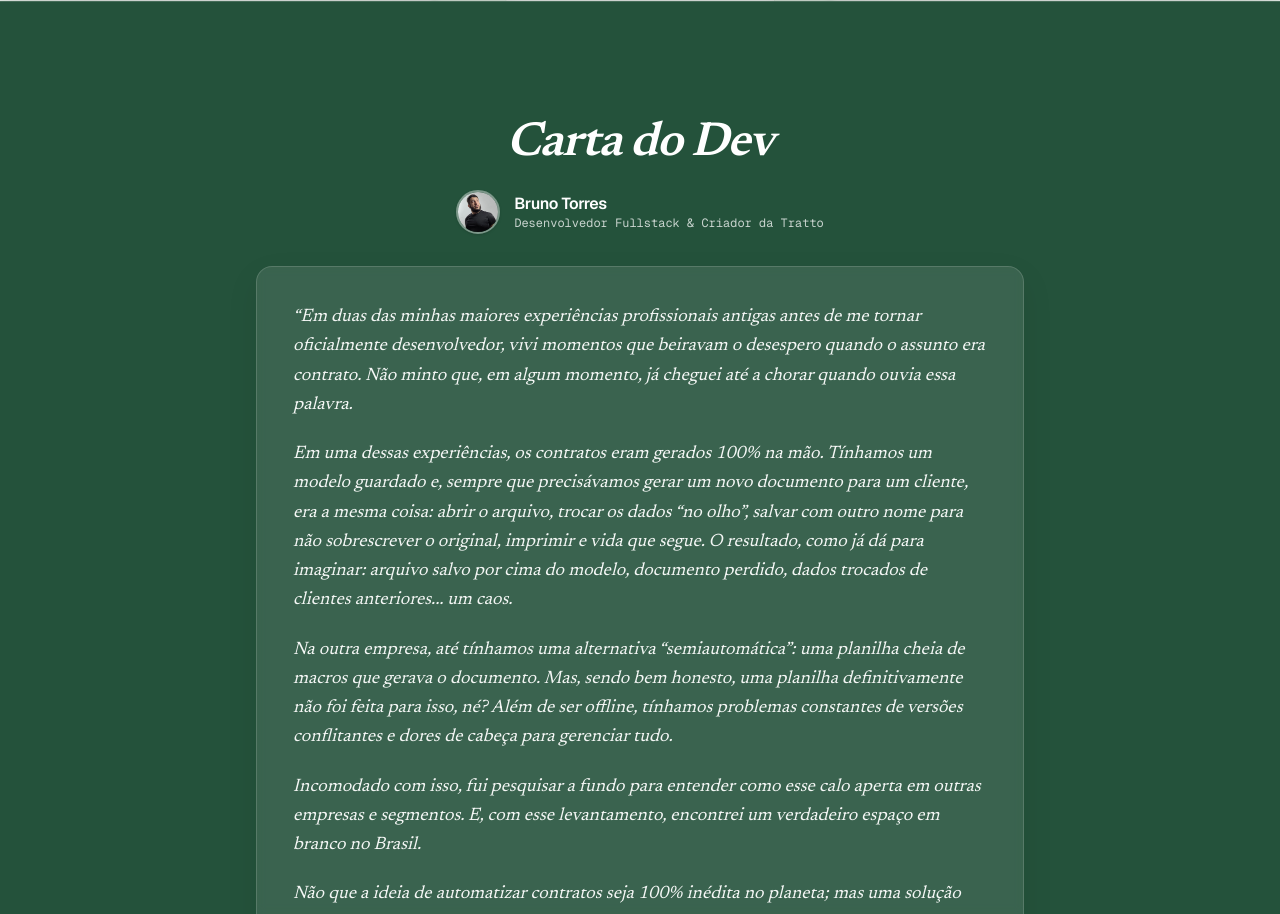
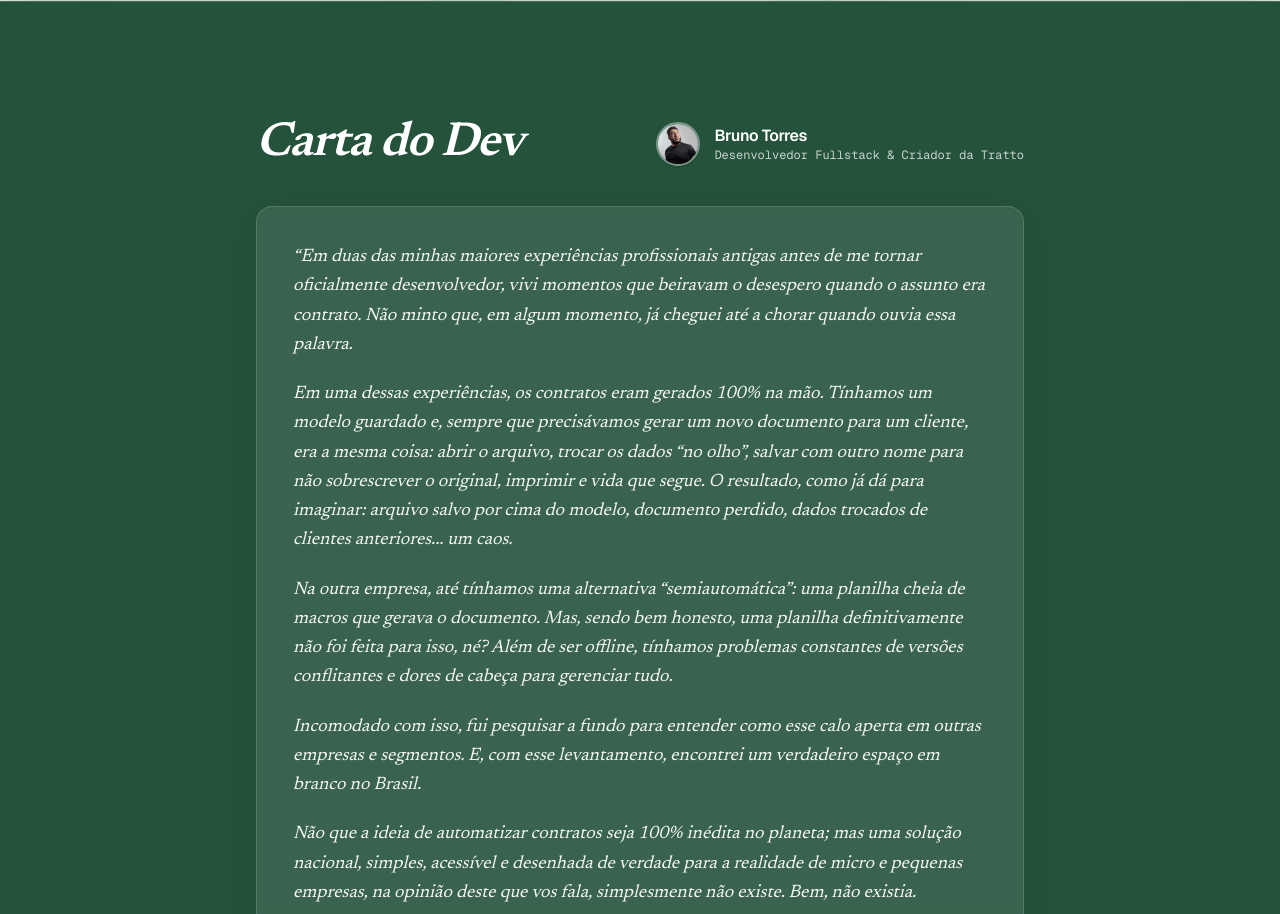
Before and after one commit to brtorresdel/tratto-landing-page, a Next.js app: page / in a window 1280 px wide. Shown: the part 839-1753 px from the top of the page. Built offline with nearby package versions, Linux system fonts and the light colour scheme.

Commit message:
fix(problem-banner): posicionar lado a lado acima de 712px e centralizado no mobile

```diff
--- a/src/components/problem-banner.tsx
+++ b/src/components/problem-banner.tsx
@@ -11,13 +11,13 @@ export function ProblemBanner() {
         {/* PARTE 1: CARTA DO DEV */}
         {/* ========================================================= */}
         <div className="mx-auto max-w-3xl text-left">
-          {/* Header da Carta: Título "Carta do Dev" centralizado em ambas as versões, com escala ampliada no mobile */}
-          <div className="flex flex-col items-center justify-center text-center gap-4 pb-2">
-            <h2 className="font-serif text-4xl sm:text-5xl italic font-semibold text-white leading-tight tracking-tight text-center whitespace-nowrap">
+          {/* Header da Carta: Título centralizado no mobile (< 712px) e lado a lado a partir de 712px */}
+          <div className="flex flex-col items-center justify-center text-center min-[712px]:flex-row min-[712px]:items-center min-[712px]:justify-between min-[712px]:text-left gap-4 pb-2">
+            <h2 className="font-serif text-4xl min-[712px]:text-5xl italic font-semibold text-white leading-tight tracking-tight text-center min-[712px]:text-left whitespace-nowrap">
               Carta do Dev
             </h2>
 
-            <div className="flex items-center gap-3.5 w-fit">
+            <div className="flex items-center gap-3.5 w-fit shrink-0">
               <img
                 src="/bruno-torres.webp"
                 alt="Foto de Bruno Torres"
```
Also changed, not shown: 1 other file (tests, documents, lock files or other folders).
